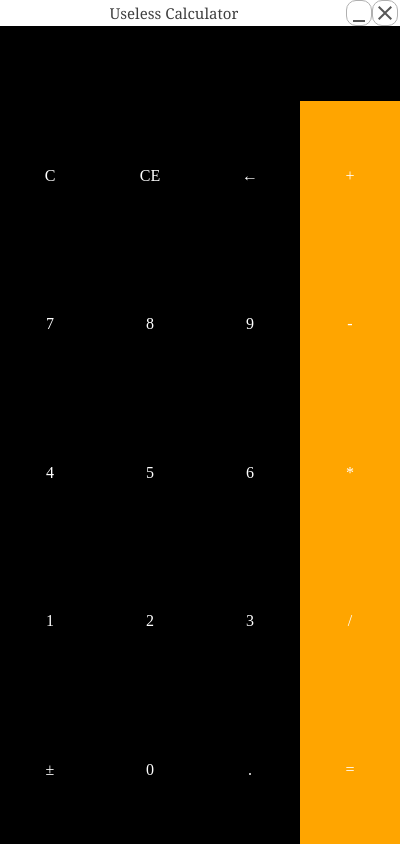
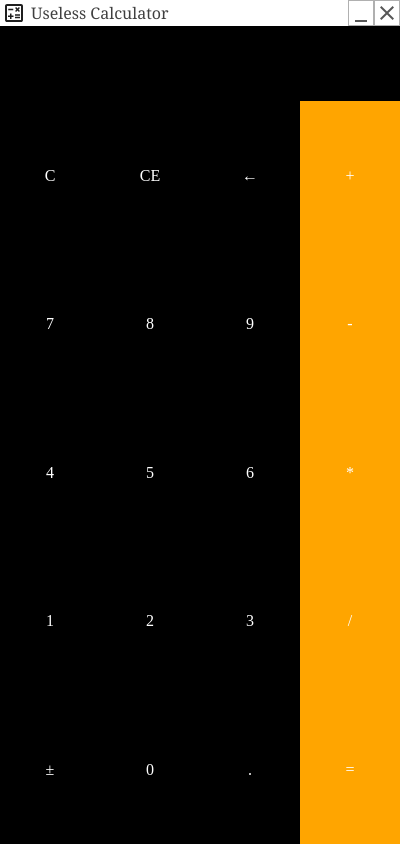
Before and after one commit to Abdulqasem-Bakhshi/UselessCalculator, an Electron app: page index.html in a window 400 px wide. Drawn offline with Linux system fonts and the light colour scheme.

Commit message:
clean-up + improvement for Navbar

```diff
--- a/index.css
+++ b/index.css
@@ -33,19 +33,30 @@ html, head, main, body {
   -webkit-app-region: drag;
 }
 
+.Navbar-Title {
+  display: flex;
+  flex-direction: row;
+  justify-content: center;
+  align-items: center;
+  align-content: center;
+}
+
+.Navbar-Title svg {
+  margin: 0;
+  padding: 0;
+  display: block; /* Remove default SVG margin */
+}
+
 #App-Name {
   margin-left: 2px;
+  margin-right: 5px;
 }
 
 .App-Name {
   font-family: Georgia, 'Times New Roman', Times, serif;
-  justify-content: center;
-  align-items: center;
-  align-content: center;
-  width: fit-content;
-  align-items: center;
-  display: flex;
-  font-size: 15px;
+  font-weight: 500;
+  justify-content: flex-start;
+  font-size: 16px;
   opacity: 75%;
   overflow: hidden; /* Hide/Cut text behind borders */
   text-overflow: ellipsis; /* Use ellipsis to cut text */
@@ -55,7 +66,15 @@ html, head, main, body {
 
 .Navbar-Buttons {
   display: flex;
-  margin-right: 2px;
+  flex-direction: row;
+}
+
+.Navbar-Buttons-Container {
+  display: flex;
+  justify-content: center;
+  align-items: center;
+  width: fit-content;
+  height: fit-content;
 }
 
 .App-Button {
@@ -64,12 +83,12 @@ html, head, main, body {
   border: 1px solid rgb(150, 150, 150);
   cursor: pointer;
   -webkit-app-region: no-drag;
-  border-radius: 10px;
   opacity: 75%;
 }
 
 .App-Button:hover {
   opacity: 100%;
+  border: 1px solid rgb(150, 150, 150);
 }
 
 /* Display Container */
--- a/index.html
+++ b/index.html
@@ -13,8 +13,13 @@
   <main class="Calculator-Wrap">
     <div class="Calculator">
       <div class="Navbar">
-        <div id="App-Name"></div>
+        <div class="Navbar-Title">
+          <div id="App-Name">
+            <svg xmlns="http://www.w3.org/2000/svg" height="24px" viewBox="0 -960 960 960" width="24px" fill="#1f1f1f"><path d="M320-240h60v-80h80v-60h-80v-80h-60v80h-80v60h80v80Zm200-30h200v-60H520v60Zm0-100h200v-60H520v60Zm44-152 56-56 56 56 42-42-56-58 56-56-42-42-56 56-56-56-42 42 56 56-56 58 42 42Zm-314-70h200v-60H250v60Zm-50 472q-33 0-56.5-23.5T120-200v-560q0-33 23.5-56.5T200-840h560q33 0 56.5 23.5T840-760v560q0 33-23.5 56.5T760-120H200Zm0-80h560v-560H200v560Zm0-560v560-560Z"/></svg>
+          </div>
           <div class="App-Name">Useless Calculator</div>
+        </div>
+        <div class="Navbar-Buttons-Container">
           <div class="Navbar-Buttons">
             <div id="App-Button-Minimize" class="App-Button">
               <svg xmlns="http://www.w3.org/2000/svg" height="24px" viewBox="0 -960 960 960" width="24px" fill="#1f1f1f">
@@ -26,6 +31,7 @@
                 <path
                 d="m256-200-56-56 224-224-224-224 56-56 224 224 224-224 56 56-224 224 224 224-56 56-224-224-224 224Z" />
               </svg>
+            </div>
           </div>
         </div>
       </div>
```
Lines whose indentation alone changed are shown as unchanged.
